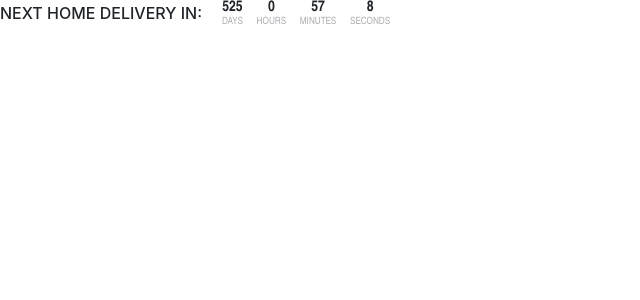
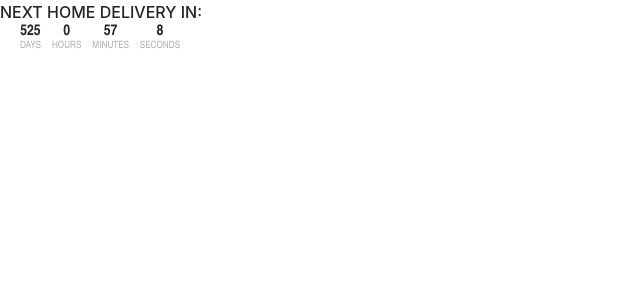
Before and after one commit to Techylem/miraclefarms-countdown, a PHP site: page / in a window 1280 px wide. Shown: the top 300 px of the page, without its empty margins (0-640 px from the left). Run offline with PHP 8.4, Linux system fonts and the light colour scheme; some libraries are stand-ins or nearby versions.

Commit message:
update in design

```diff
--- a/index.html
+++ b/index.html
@@ -8,24 +8,25 @@
 
 </head>
 <body>
-	<!-- <div class="text-center bg-light col-xl-5 col-lg-6 col-md-8 col-xs-10"> -->
-		<span class="clearfix">
-			<span class=" float-left h6 pt-1">
+			<span class="h6 pt-1">
 				NEXT HOME DELIVERY IN:
 			</span>
-			<ul class="float-left" id="countdown">
+			<ul id="countdown">
 				<li id="days">
 					<div class="number">00</div>
 					<div class="label">Days</div>
 				</li>
+				&nbsp;
 				<li id="hours">
 					<div class="number">00</div>
 					<div class="label">Hours</div>
 				</li>
+				&nbsp;
 				<li id="minutes">
 					<div class="number">00</div>
 					<div class="label">Minutes</div>
 				</li>
+				&nbsp;
 				<li id="seconds">
 					<div class="number">00</div>
 					<div class="label">Seconds</div>
--- a/style.css
+++ b/style.css
@@ -8,13 +8,14 @@ ul#countdown {
   left: -20px;
 }
 ul#countdown li {
-  margin: 0 10px 0px 0px;
+  margin: 0 0px 0px 0px;
   display: inline-block;
   font-size: 15px;
   text-align: center;
   font-weight: bold;
   line-height: 15px;
 }
+
 ul#countdown li .label {
   color: #adafb2;
   font-size: 10px;
```
